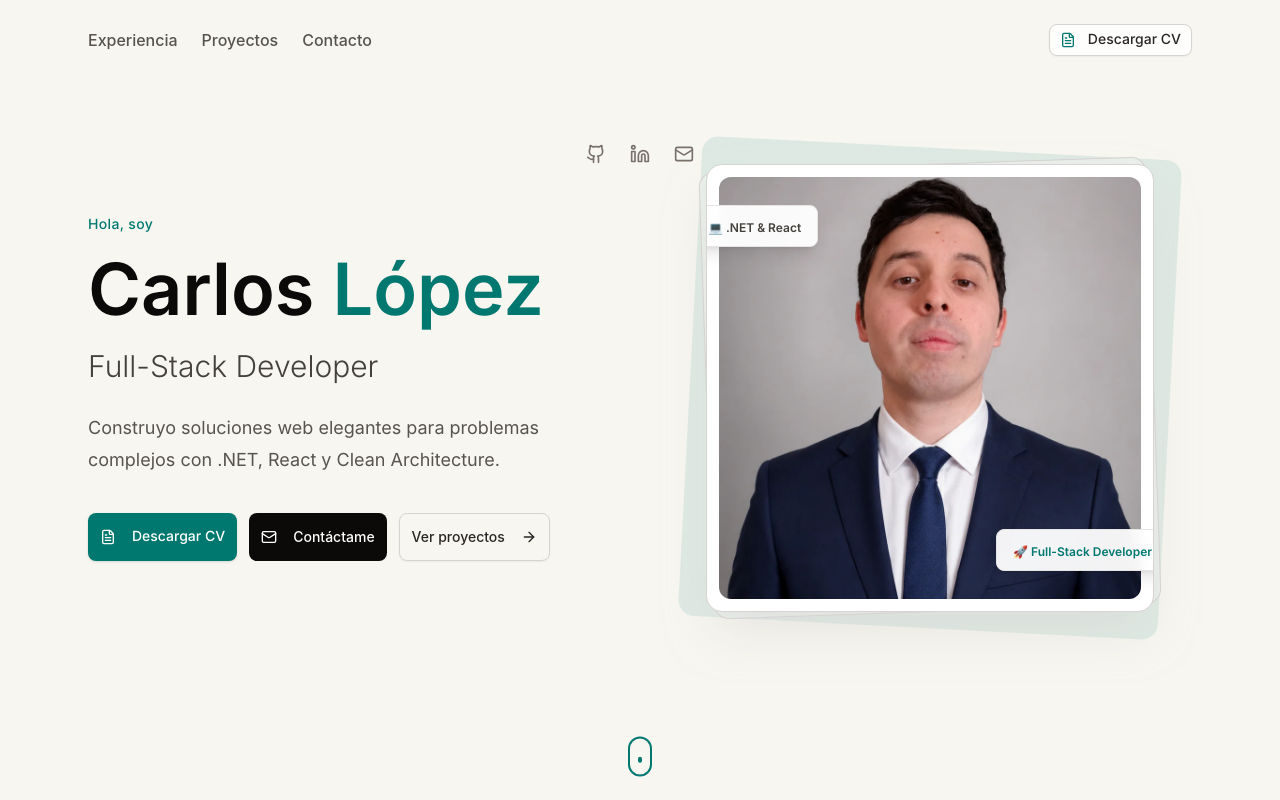
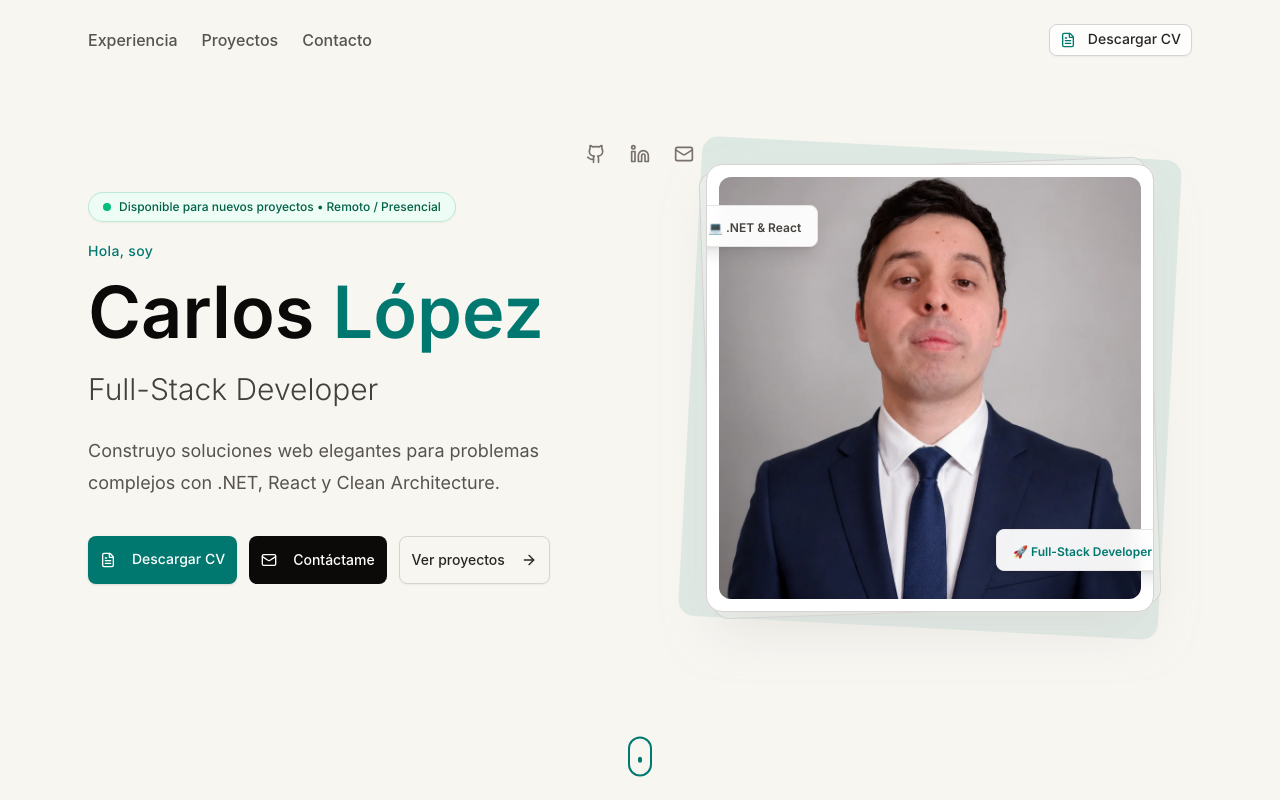
Before and after one commit to clopez9518/next-my-portfolio, a Next.js app: page / in a window 1280 px wide. Shown: the top 800 px of the page. Built offline with nearby package versions, Linux system fonts and the light colour scheme.

Commit message:
feat(hero): add active availability status badge

```diff
--- a/app/components/Hero.tsx
+++ b/app/components/Hero.tsx
@@ -74,7 +74,15 @@ export const Hero = () => {
                     transition={{ duration: 0.8 }}
                     className="max-w-xl"
                 >
-                    <p className="mb-5 text-sm font-medium tracking-wide text-teal-700">
+                    <div className="mb-5 inline-flex items-center gap-2 rounded-full border border-emerald-600/20 bg-emerald-50/90 px-3.5 py-1.5 text-xs font-medium text-emerald-800 shadow-xs">
+                        <span className="relative flex h-2 w-2">
+                            <span className="absolute inline-flex h-full w-full animate-ping rounded-full bg-emerald-400 opacity-75"></span>
+                            <span className="relative inline-flex h-2 w-2 rounded-full bg-emerald-500"></span>
+                        </span>
+                        Disponible para nuevos proyectos • Remoto / Presencial
+                    </div>
+
+                    <p className="mb-4 text-sm font-medium tracking-wide text-teal-700">
                         Hola, soy
                     </p>
                     <h1 className="text-5xl font-semibold leading-[0.98] tracking-normal text-stone-950 md:text-7xl">
```
